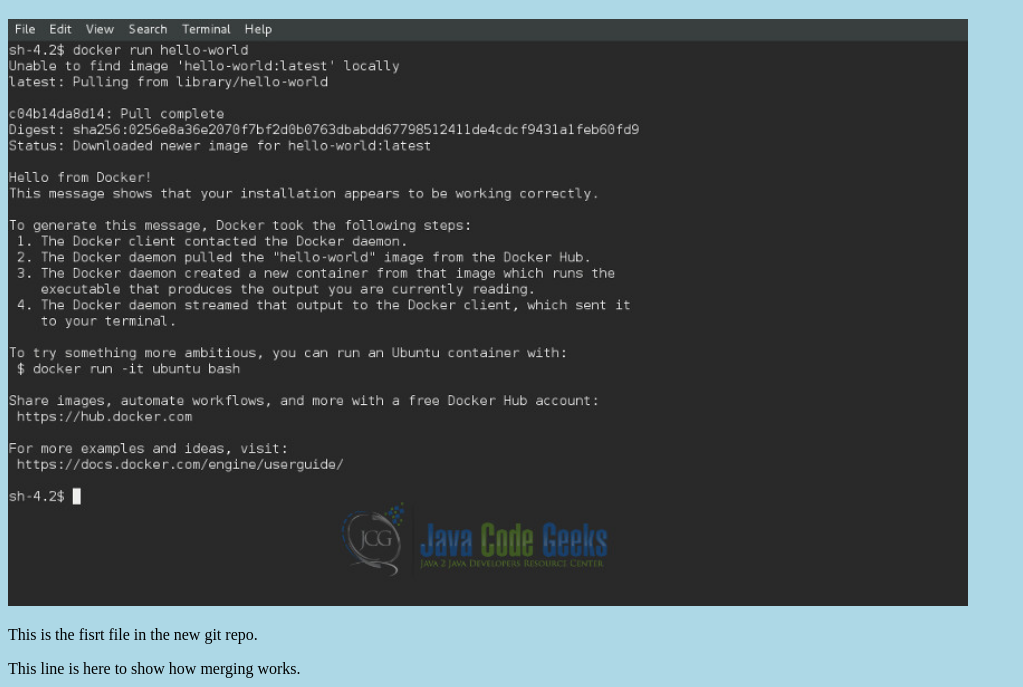
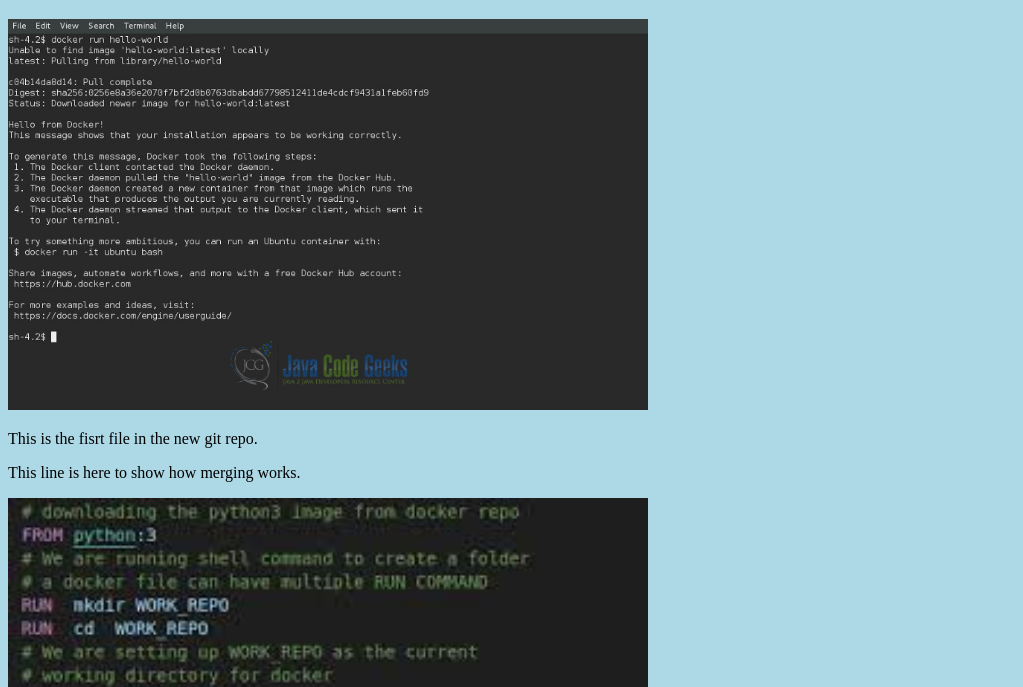
Before and after one commit to Fatima-Ezahra/helloWorld, a plain HTML site: page index.html in a window 1280 px wide. Shown: the part 61-748 px from the top of the page, without its empty margins (0-1023 px from the left). Drawn offline with Linux system fonts and the light colour scheme.

Commit message:
updated index.html resized image

```diff
--- a/index.html
+++ b/index.html
@@ -6,7 +6,7 @@
     </head>
     <body>
         <h1>Hello World!</h1>
-        <div><img src="img_hello_world.jpg" alt="Hello World from here" style="width:100%;max-width:960px"></div>
+        <div><img src="img_hello_world.jpg" alt="Hello World from here" style="width:100%;max-width:640px"></div>
         <p>This is the fisrt file in the new git repo. </p>
 
         <p>This line is here to show how merging works.</p>
```
